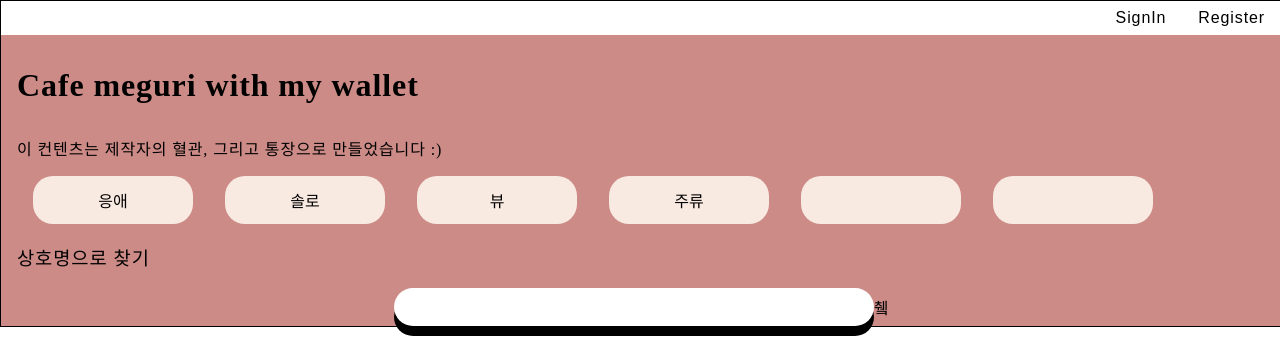
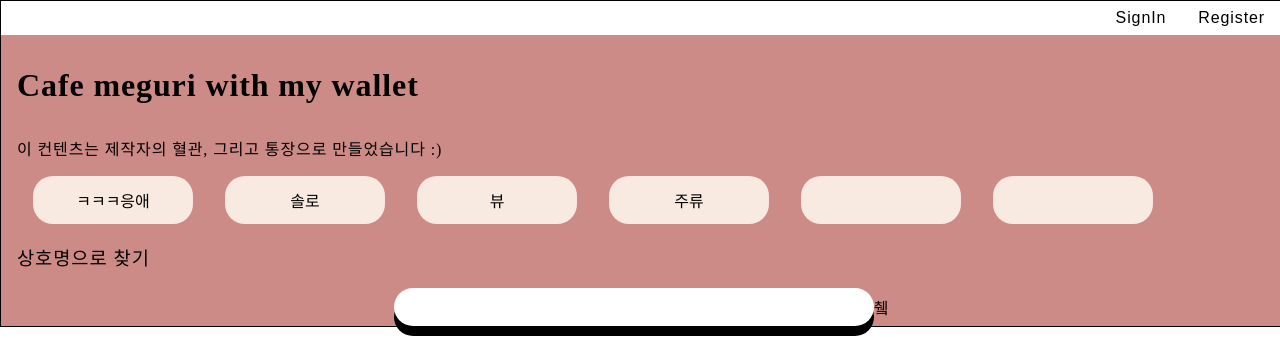
Before and after one commit to rosaceaee/cafe_wr, a React (Create React App) app: page / in a window 1280 px wide. Shown: the top 338 px of the page. Built offline with nearby package versions, Linux system fonts and the light colour scheme; a web font is replaced by a local one.

Commit message:
Update Header.js

```diff
--- a/src/components/Header.js
+++ b/src/components/Header.js
@@ -4,7 +4,7 @@ import {
   Switch,
   Routes,
   Route,
-  Link
+  Link,
 } from "react-router-dom";
 import Asdf from "../Asdf";
 import posts from "../list.json";
@@ -40,7 +40,7 @@ https://www.makeuseof.com/react-search-bar-filters-data-create/
 const Header = () => {
   const [state, setstate] = useState({
     query: "",
-    list: []
+    list: [],
   });
   const checkVal = (e) => {
     // setaa(e.target.value);
@@ -50,7 +50,7 @@ const Header = () => {
     });
     setstate({
       query: e.target.value,
-      list: results
+      list: results,
     });
   };
 
@@ -85,7 +85,7 @@ const Header = () => {
 
           <div className="pick-con">
             <div>
-              <Link to="/babyfriendly">응애</Link>
+              <Link to="/babyfriendly">ㅋㅋㅋ응애</Link>
             </div>
             <div>
               <Link to="/">솔로</Link>
```
